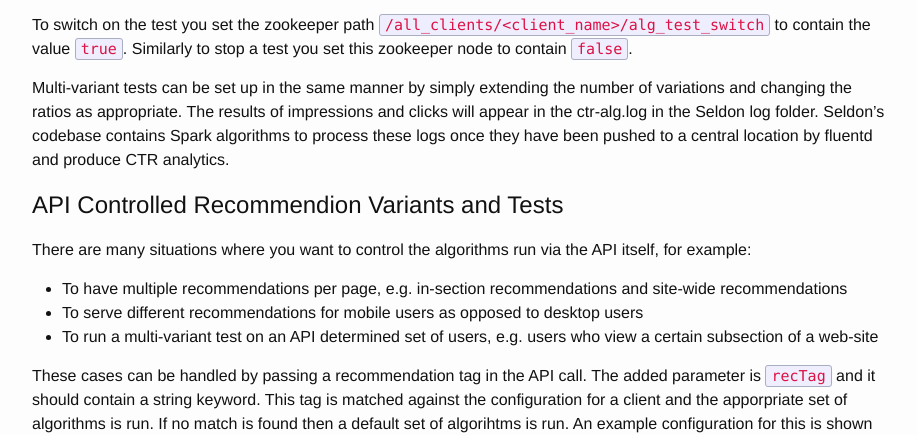
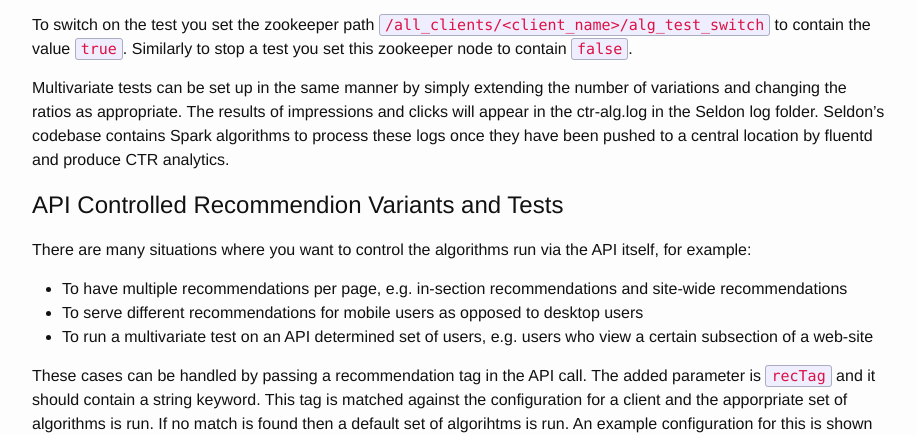
Before and after one commit to SeldonIO/seldonio.github.com, a Jekyll site: the page built from advanced-recommender-config.md, in a window 1280 px wide and 900 px high, scrolled down 1592 px. Shown: the part 181-616 px from the top of the window, without its empty margins (181-1098 px from the left). Built offline with Jekyll 4.4.1, drawn with Linux system fonts in a browser that asks for light colours; some of the changed text lies outside the part shown.

Commit message:
fix typos

````diff
--- a/advanced-recommender-config.md
+++ b/advanced-recommender-config.md
@@ -7,7 +7,7 @@ title: Advanced Recommender Configuration
 The basic configuration for providing recommendation is discused [here](http://docs.seldon.io/runtime-recommendation.html). However, Seldon allows much more complex scenarios to be configured which are discussed in the following sections:
 
  * [Cascading algorithms](#cascading-algorithms) : try and/or combine several recommendation algorithms in 1 API call
- * [Multi-variant testing](#multi-variant-tests) : start and stop A/B tests or multi-variant tests
+ * [Multivariate testing](#multivariate-tests) : start and stop A/B tests or multivariate tests
  * [API controlled recommendation variants](#recommendation-variants) : use tags sent via the API call to choose from a selection of recommendation strategies
 
 ## Cascading Algorithms<a name="cascading-algorithms"></a>
@@ -31,7 +31,7 @@ Another scenario is that you may wish to combine the results of several recommen
  * rankSumCombiner : combine multiple recommendations using the rank of each item returned in each recommenders list of recommendations. The number of algorithms combined defaults to two but can be configured with the config option combiner.maxResultSets
  * scoreOrderCombiner : combine multipe recommendations using the scores returned from each item in each individual recommender.
 
-## Multi Variant Tests<a name="multi-variant-tests"></a>
+## Multi Variant Tests<a name="multivariate-tests"></a>
 It is common practice when testing algorithms in live environments to run A/B tests to evaluate the success of different strategies. A test can be defined in zookeeper by setting the path
 
 {% highlight bash %}
@@ -73,14 +73,14 @@ A template for an A/B test is shown below, with the algorithm sections missing:
 
 To switch on the test you set the zookeeper path ```/all_clients/<client_name>/alg_test_switch``` to contain the value ```true```. Similarly to stop a test you set this zookeeper node to contain ```false```.
 
-Multi-variant tests can be set up in the same manner by simply extending the number of variations and changing the ratios as appropriate. The results of impressions and clicks will appear in the ctr-alg.log in the Seldon log folder. Seldon's codebase contains Spark algorithms to process these logs once they have been pushed to a central location by fluentd and produce CTR analytics.
+Multivariate tests can be set up in the same manner by simply extending the number of variations and changing the ratios as appropriate. The results of impressions and clicks will appear in the ctr-alg.log in the Seldon log folder. Seldon's codebase contains Spark algorithms to process these logs once they have been pushed to a central location by fluentd and produce CTR analytics.
 
 ## API Controlled Recommendion Variants and Tests<a name="recommendation-variants"></a>
 There are many situations where you want to control the algorithms run via the API itself, for example:
 
  * To have multiple recommendations per page, e.g. in-section recommendations and site-wide recommendations
  * To serve different recommendations for mobile users as opposed to desktop users
- * To run a multi-variant test on an API determined set of users, e.g. users who view a certain subsection of a web-site
+ * To run a multivariate test on an API determined set of users, e.g. users who view a certain subsection of a web-site
 
 These cases can be handled by passing a recommendation tag in the API call. The added parameter is ```recTag``` and it should contain a string keyword. This tag is matched against the configuration for a client and the apporpriate set of algorithms is run. If no match is found then a default set of algorihtms is run. An example configuration for this is shown in outline below:
 
````
